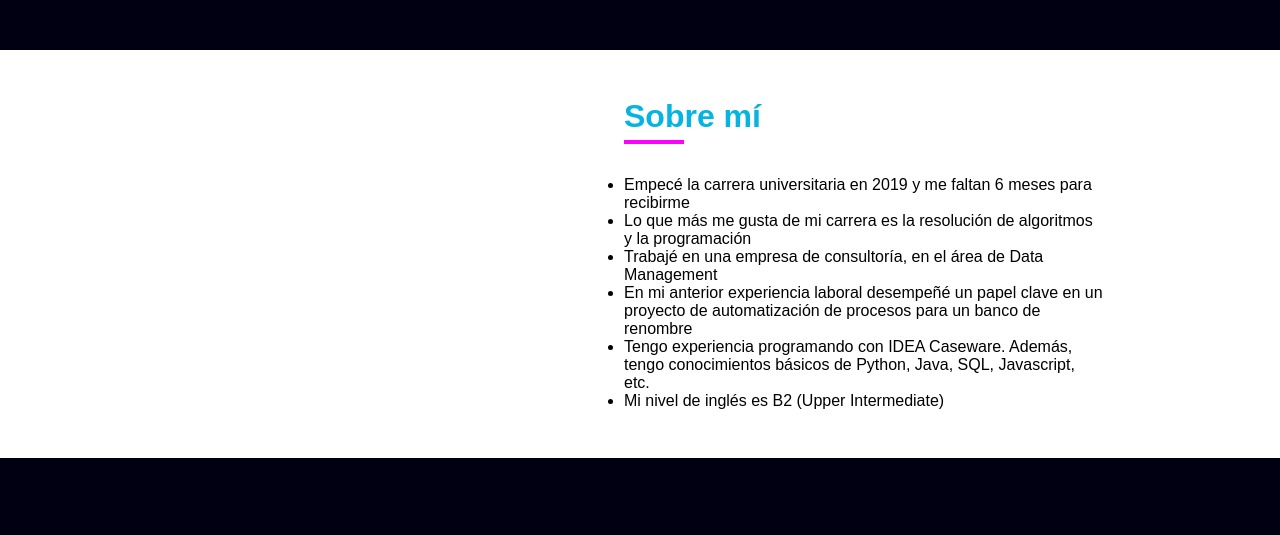
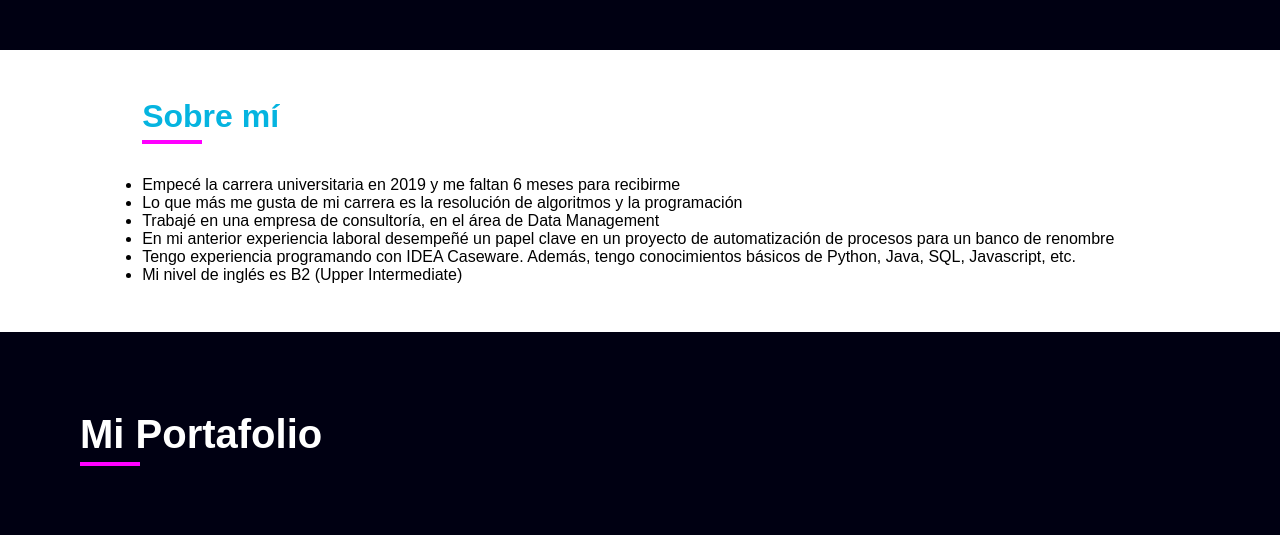
Before and after one commit to TomasSiso2000/Portfolio, a plain HTML site: page index.html in a window 1280 px wide. Shown: the part 750-1285 px from the top of the page. Drawn offline with nearby package versions, Linux system fonts and the light colour scheme.

Commit message:
Update style.css

```diff
--- a/style.css
+++ b/style.css
@@ -4,9 +4,7 @@
     box-sizing: border-box;
     font-family: 'Arial', sans-serif;
 }
-.about-info{
-	margin-left:10%;
-}
+
 ul {
     text-align: left;
 }
@@ -195,7 +193,6 @@ span{
 
 .about{
     display: grid;
-    grid-template-columns: repeat(10,1fr);
     width: 100vw;
     align-items: center;
 
```
